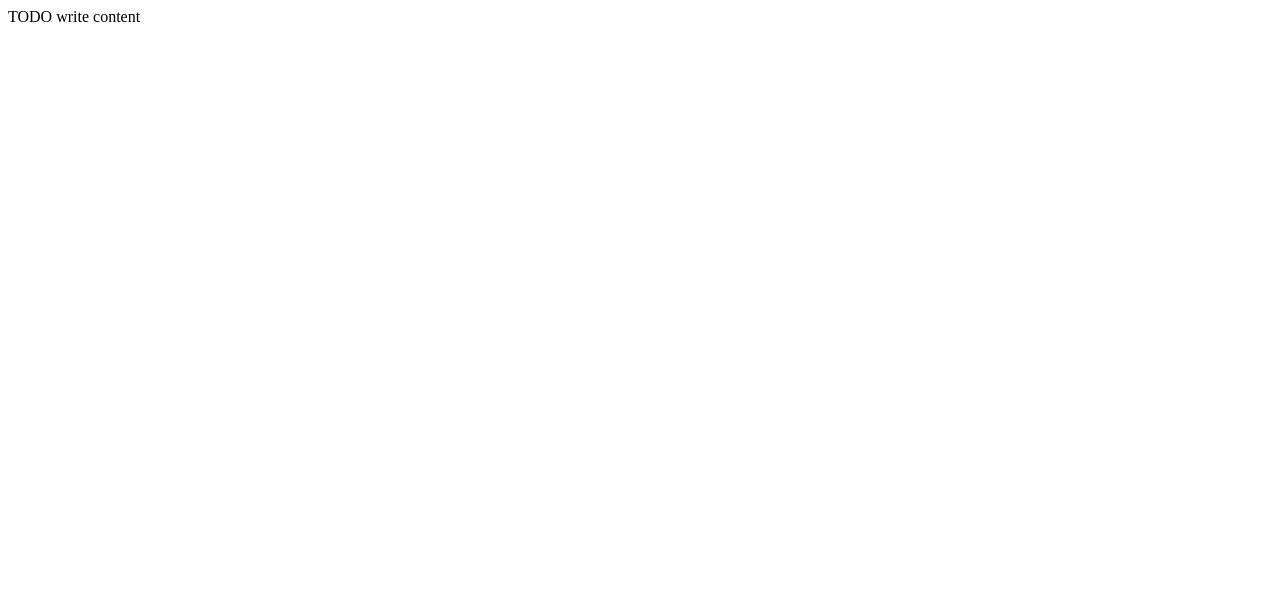
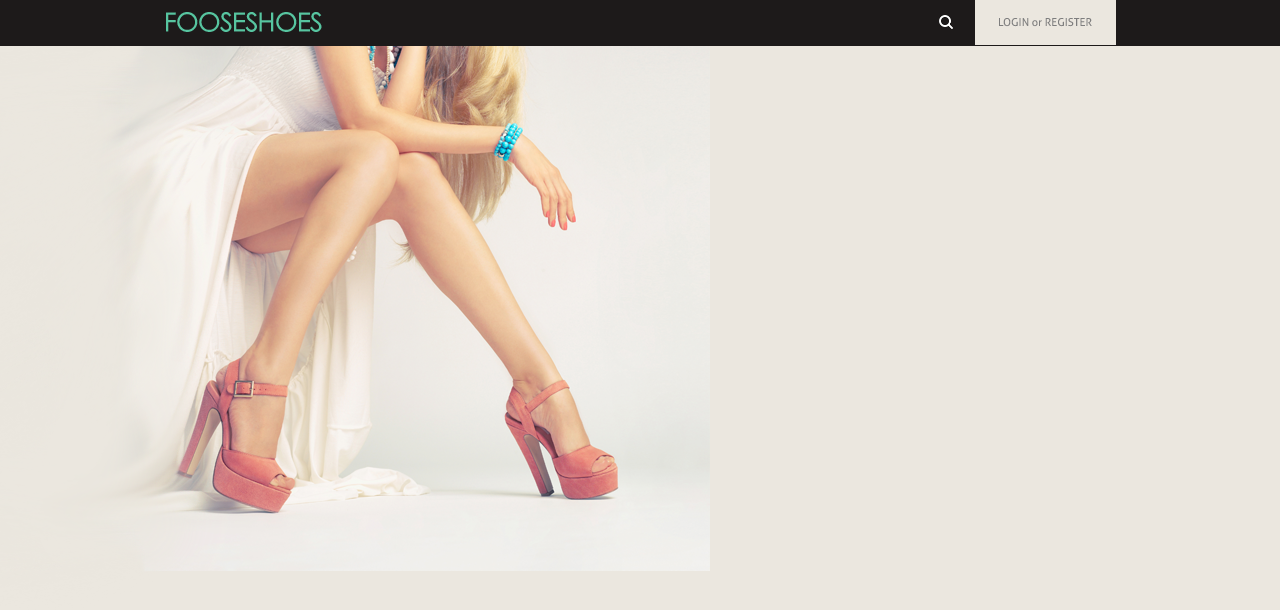
Before and after one commit to santeycode/shop-template, a plain HTML site: page index.html in a window 1280 px wide. Shown: the top 610 px of the page. Drawn offline with Linux system fonts and the light colour scheme.

Commit message:
init-top-bar

```diff
--- a/grid.css
+++ b/grid.css
@@ -1,9 +1,48 @@
-/*
-To change this license header, choose License Headers in Project Properties.
-To change this template file, choose Tools | Templates
-and open the template in the editor.
-*/
-/*
-    Created on : 02.11.2016, 14:09:23
-    Author     : alex
-*/
+.row {
+    margin: 0 auto;
+}
+.row:after {
+    content: '';
+    display: block;
+    clear: both;
+}
+.row > * {
+    float: left;
+    box-sizing: border-box;
+}
+.col-1 {
+    width: 8.33%;
+}
+.col-2 {
+    width: 16.66%;
+}
+.col-3 {
+    width: 25%;
+}
+.col-4 {
+    width: 33.33%;
+}
+.col-5 {
+    width: 41.66%;
+}
+.col-6 {
+    width: 50%;
+}
+.col-7 {
+    width: 58.33%;
+}
+.col-8 {
+    width: 66.66%;
+}
+.col-9 {
+    width: 75%;
+}
+.col-10 {
+    width: 83.33%;
+}
+.col-11 {
+    width: 91.66%;
+}
+.col-12 {
+    width: 100%;
+}
--- a/index.html
+++ b/index.html
@@ -1,16 +1,25 @@
 <!DOCTYPE html>
-<!--
-To change this license header, choose License Headers in Project Properties.
-To change this template file, choose Tools | Templates
-and open the template in the editor.
--->
 <html>
     <head>
-        <title>TODO supply a title</title>
-        <meta charset="UTF-8">
-        <meta name="viewport" content="width=device-width, initial-scale=1.0">
+        <meta charset="utf-8">
+        <title>Shop-template</title>
+        <link rel="stylesheet" href="grid.css">
+        <link rel="stylesheet" href="main.css">
     </head>
     <body>
-        <div>TODO write content</div>
+        <div class="container">
+            <div class="top-bar row">
+                <a class="top-bar-logo col-6" href="">
+                    <img src="img/YourLogo.png" alt="">
+                </a>
+                <a class="top-bar-search col-3" href="">
+                    <img src="img/search.png" alt="">
+                </a>
+                <a class="top-bar-login col-2" href="">
+                    <img src="img/login.png" alt="">
+                </a>
+                <div class="cell col-1"></div>
+            </div>
+        </div>
     </body>
 </html>
--- a/main.css
+++ b/main.css
@@ -1,9 +1,44 @@
-/*
-To change this license header, choose License Headers in Project Properties.
-To change this template file, choose Tools | Templates
-and open the template in the editor.
-*/
-/*
-    Created on : 02.11.2016, 14:08:38
-    Author     : alex
-*/
+body {
+    margin: 0;
+    height: 2342px;
+    background: #ebe7df url("img/girl.png") no-repeat -68px 0;
+}
+body:after {
+    content: '';
+    display: block;
+    background: url(screenshot.png) top center no-repeat;
+    width: 100%;
+    height: 2342px;
+    position: absolute;
+    top: 0;
+    left: 0;
+    opacity: 0.5;
+}
+body:hover:after {
+    display: none;
+}
+.container {
+    max-width: 1400px;
+    margin: 0 auto;
+}
+.top-bar {
+    background: #1d1a1a;
+}
+.top-bar-logo {
+    line-height: 2.3;
+    padding: 9px 153px 0 0;
+    text-align: center;
+}
+.top-bar-search {
+    box-sizing: border-box;
+    line-height: 2.3;
+    padding: 6px 7px 0 0;
+    text-align: right;
+    margin-right: 15px;
+}
+.top-bar-login {
+    line-height: 2.8;
+    background: #ebe7df;
+    padding-left: 24px;
+    max-width: 11%;
+}
```
Also changed, not shown: img/YourLogo.png (added), img/girl.png (added), img/layer3.png (added), img/login.png (added), img/screenshot.png (deleted), img/search.png (added), screenshot.png (added), 1 other file.
